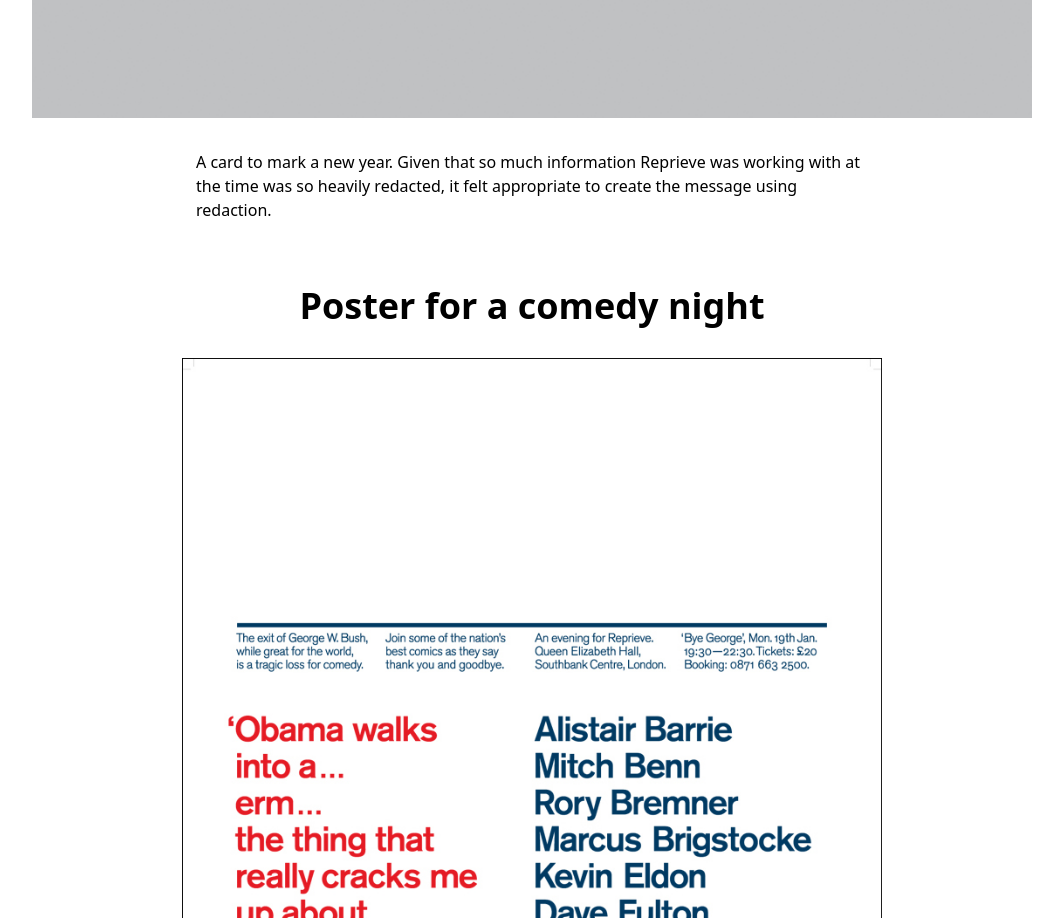
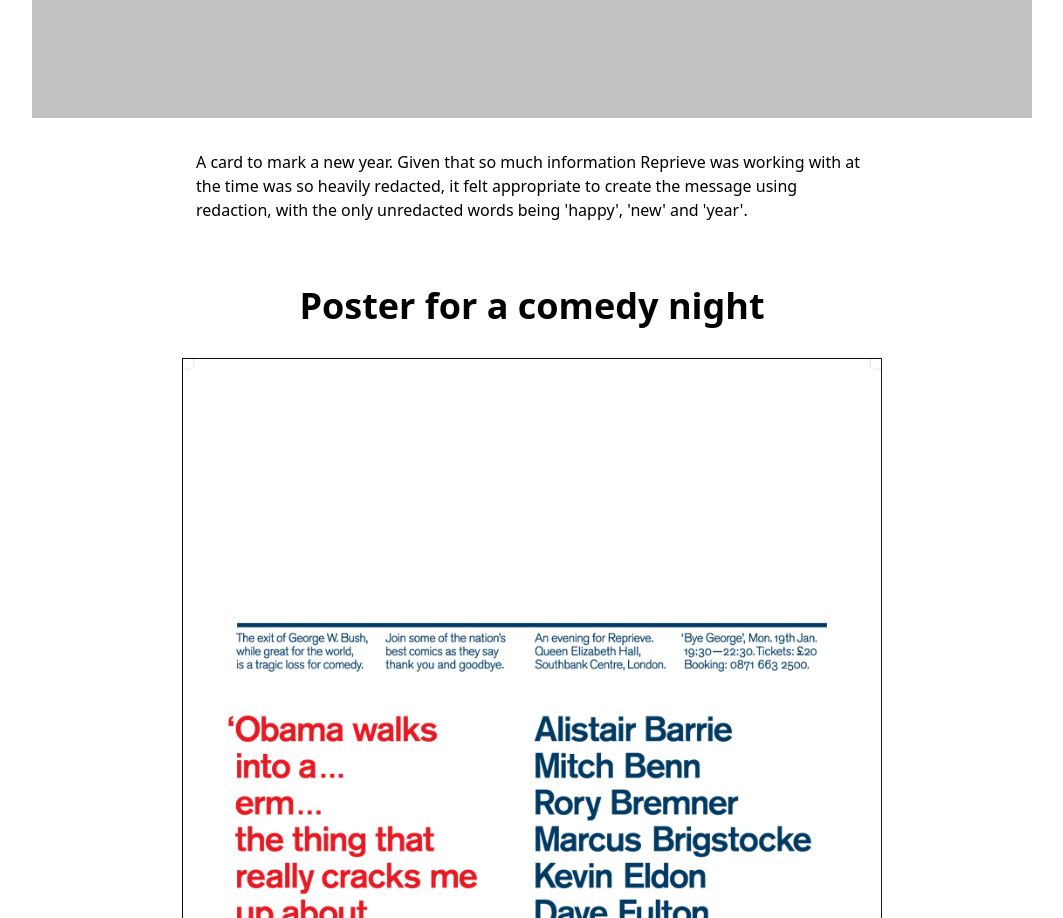
Before and after one commit to pav0107/adfolio, a Next.js app: page /Reprieve in a window 1280 px wide. Shown: the part 4097-5015 px from the top of the page, without its empty margins (108-1171 px from the left). Built offline with nearby package versions, Linux system fonts and the light colour scheme.

Commit message:
add more detail to description

```diff
--- a/src/app/Reprieve/page.js
+++ b/src/app/Reprieve/page.js
@@ -71,7 +71,8 @@
       <p className="max-w-2xl pt-8">
         A card to mark a new year. Given that so much information Reprieve was
         working with at the time was so heavily redacted, it felt appropriate to
-        create the message using redaction.
+        create the message using redaction, with the only unredacted words being
+        'happy', 'new' and 'year'.
       </p>
 
       <h1 className="mt-16 mb-8 text-4xl font-semibold">
```
